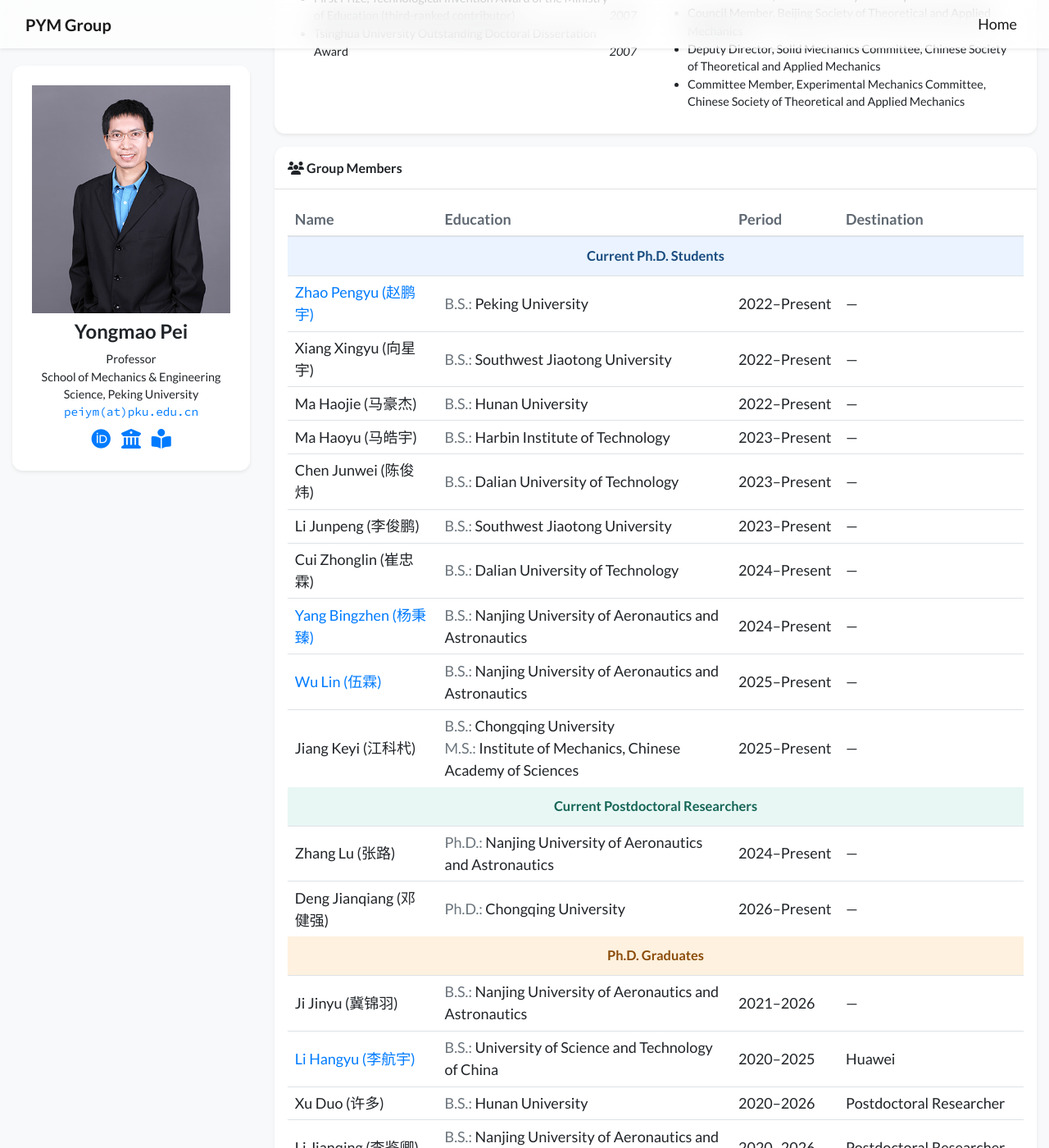
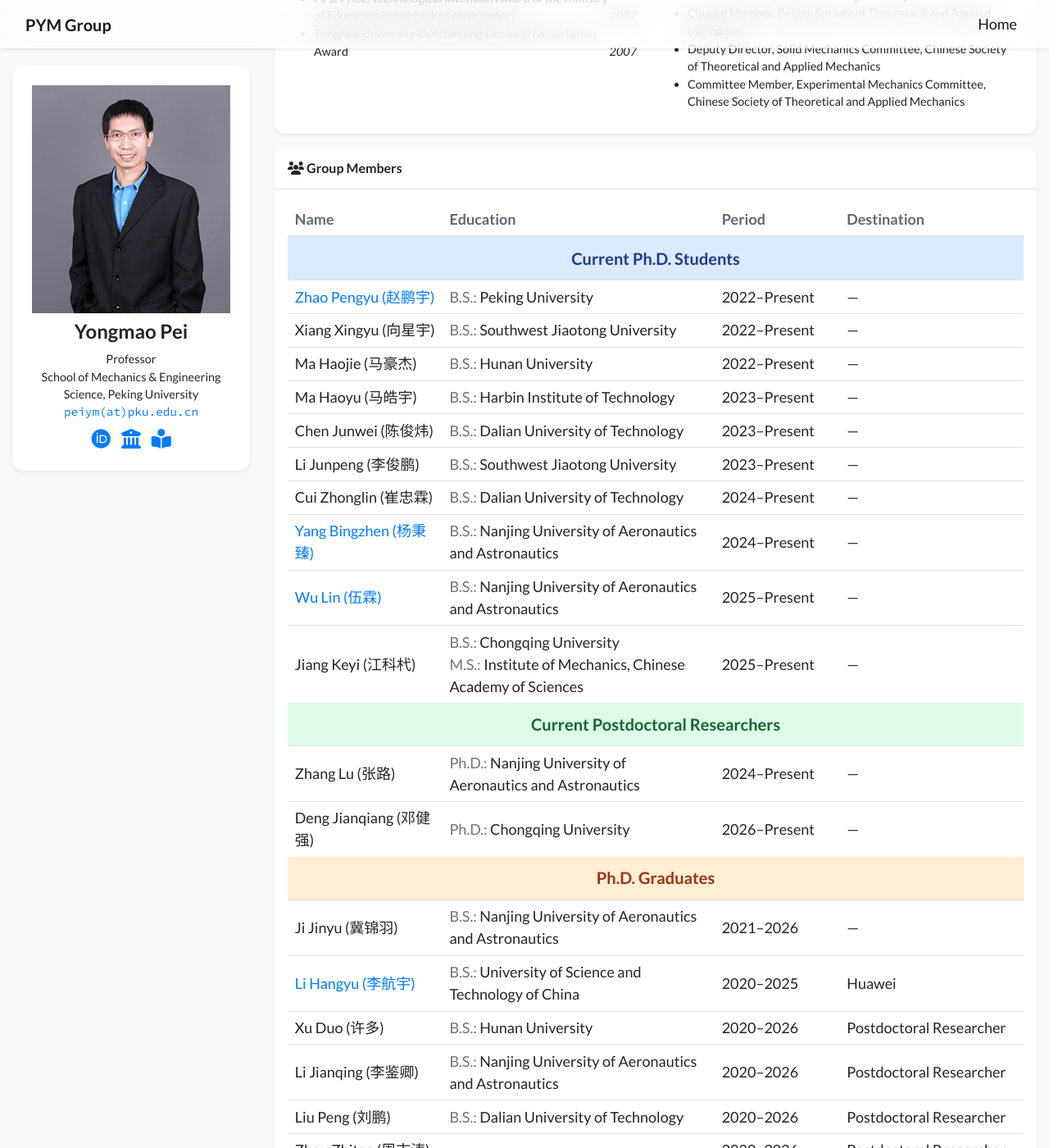
Before and after one commit to WuLin0919/PYM-GROUP, a Jekyll site: the page built from index.html, in a window 1280 px wide and 1400 px high, scrolled down 800 px. Shown: the whole window at 82% size. Built offline with Jekyll 4.4.1, drawn with Linux system fonts in a browser that asks for light colours; nearby versions of some CDN libraries; a style sheet for code colours, icons or effects is not loaded; some of the changed text lies outside the part shown.

Commit message:
Reclassify

```diff
--- a/_includes/widgets/members_table.html
+++ b/_includes/widgets/members_table.html
@@ -1,4 +1,4 @@
-<div class="table-responsive">
+<div class="member-table-wrap">
     <table class="table table-sm member-table mb-0">
         <thead>
             <tr>
--- a/assets/css/global.css
+++ b/assets/css/global.css
@@ -75,8 +75,15 @@ h1, h2, h3, h4, h5, h6,
     background-color: #ffddb3;
 }
 
+.member-table-wrap {
+    width: 100%;
+    overflow-x: hidden;
+}
+
 .member-table {
-    min-width: 820px;
+    width: 100%;
+    min-width: 0;
+    table-layout: fixed;
 }
 
 .member-table th {
@@ -89,43 +96,54 @@ h1, h2, h3, h4, h5, h6,
 .member-table th {
     padding: 0.4rem 0.55rem;
     vertical-align: middle;
+    overflow-wrap: anywhere;
+}
+
+.member-table th:nth-child(1) { width: 21%; }
+.member-table th:nth-child(2) { width: 37%; }
+.member-table th:nth-child(3) { width: 17%; }
+.member-table th:nth-child(4) { width: 25%; }
+
+.member-table .no-break {
+    white-space: normal;
 }
 
 .member-name {
     font-weight: 500;
-    min-width: 170px;
 }
 
-.member-education {
-    min-width: 300px;
+.member-table .member-group-heading > th {
+    padding-top: 0.85rem;
+    padding-bottom: 0.85rem;
+    color: #263746;
+    background-color: #f7f9fb;
+    font-size: 1.25rem;
+    font-weight: 700;
+    line-height: 1.25;
+    text-align: center !important;
 }
 
-.member-group-heading th {
-    padding-top: 0.7rem;
-    padding-bottom: 0.7rem;
-    color: #263746;
-    background-color: #f7f9fb;
-    font-size: 1.02rem;
-    font-weight: 700;
-    text-align: center;
+.member-table .member-group-current-graduate-student > th {
+    color: #1e3a8a;
+    background-color: #dbeafe;
 }
 
-.member-group-current-graduate-student th {
-    color: #174a7e;
-    background-color: #eaf3ff;
+.member-table .member-group-current-postdoctoral-researcher > th {
+    color: #166534;
+    background-color: #dcfce7;
 }
 
-.member-group-current-postdoctoral-researcher th {
-    color: #146456;
-    background-color: #e8f7f4;
+.member-table .member-group-ph-d-graduate > th {
+    color: #9a3412;
+    background-color: #ffedd5;
 }
 
-.member-group-ph-d-graduate th {
-    color: #8a4b08;
-    background-color: #fff1df;
+.member-table .member-group-master-s-graduate > th {
+    color: #854d0e;
+    background-color: #fef9c3;
 }
 
-.member-group-former-postdoctoral-researcher th {
-    color: #604384;
-    background-color: #f2ecfa;
+.member-table .member-group-former-postdoctoral-researcher > th {
+    color: #6b21a8;
+    background-color: #f3e8ff;
 }
```
Also changed, not shown: other parts of _includes/widgets/members_table.html (+1 -0 lines), _data/members.yml (+7 -6 lines).
